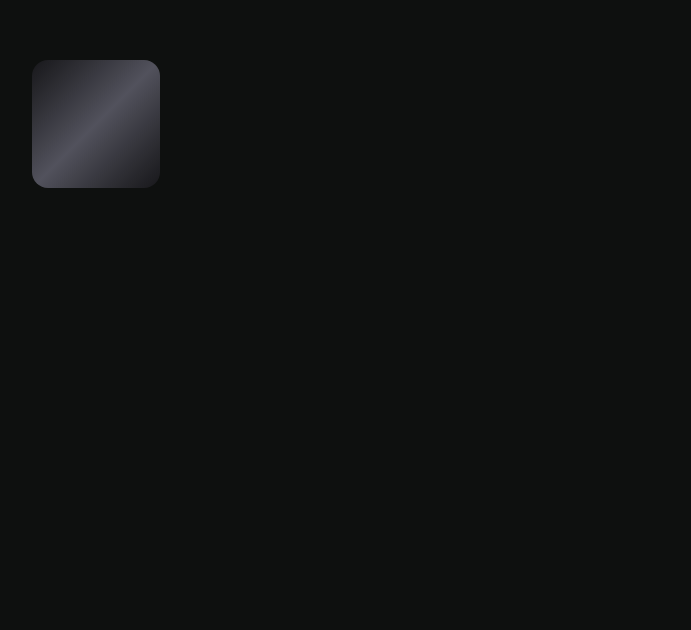
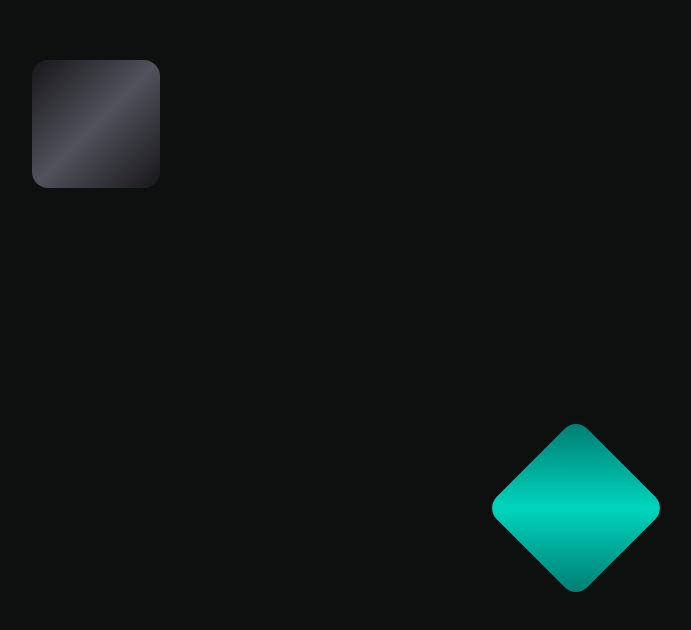
Before and after one commit to mahnafdev/gsap-learning, a React (Vite) app: page / in a window 1280 px wide. Shown: the part 1956-2586 px from the top of the page, without its empty margins (64-755 px from the left). Before the commit the page ends 2240 px from the top, so only its background shows below. Built offline with nearby package versions, Linux system fonts and the light colour scheme.

Commit message:
gsap: set

```diff
--- a/src/Index.tsx
+++ b/src/Index.tsx
@@ -5,6 +5,7 @@ import FromTo from "./components/FromTo";
 import GetProperty from "./components/GetProperty";
 import ParseEase from "./components/ParseEase";
 import QuickTo from "./components/QuickTo";
+import Set from "./components/Set";
 
 export default function Home() {
 	//* GSAP Version
@@ -26,6 +27,7 @@ export default function Home() {
 			<GetProperty />
 			<ParseEase />
 			<QuickTo />
+			<Set />
 		</main>
 	);
 }
--- /dev/null
+++ b/src/components/Set.tsx
@@ -0,0 +1,16 @@
+import { useGSAP } from "@gsap/react";
+import gsap from "gsap";
+
+const Set = () => {
+	useGSAP(() => {
+		gsap.set("#set", { rotation: 45 });
+	}, []);
+	return (
+		<div
+			id="set"
+			className="card gradient-teal self-center"
+		/>
+	);
+};
+
+export default Set;
```
